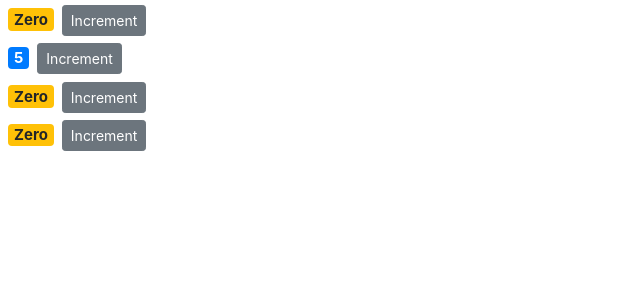
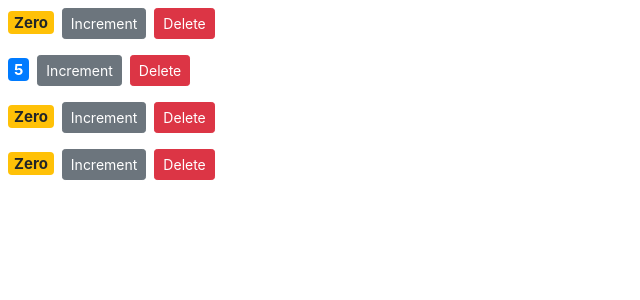
Before and after one commit to HabibehKhavari/Counters-react-app, a React (Create React App) app: page / in a window 1280 px wide. Shown: the top 300 px of the page, without its empty margins (0-640 px from the left). Built offline with nearby package versions, Linux system fonts and the light colour scheme.

Commit message:
delete capability

```diff
--- a/src/components/counter.jsx
+++ b/src/components/counter.jsx
@@ -49,6 +49,13 @@
         >
           Increment
         </button>
+        <button
+          onClick={() => this.props.onDelete(this.props.id)}
+          className="btn btn-danger btn-sm m-2"
+        >
+          Delete
+        </button>
+
         {/* {this.state.tags.length === 0 && 'Please create a new tag!'}
         {this.renderTags()} */}
       </div>
--- a/src/components/counters.jsx
+++ b/src/components/counters.jsx
@@ -10,6 +10,12 @@
       { id: 4, value: 0 },
     ],
   };
+
+  handleDelete = (counterId) => {
+    const counters = this.state.counters.filter((c) => c.id !== counterId);
+    this.setState({ counters: counters });
+  };
+
   render() {
     return (
       <div>
@@ -17,6 +23,8 @@
           <Counter
             key={counter.id}
             value={counter.value}
+            id={counter.id}
+            onDelete={this.handleDelete}
             selected={true}
           ></Counter>
         ))}
```
